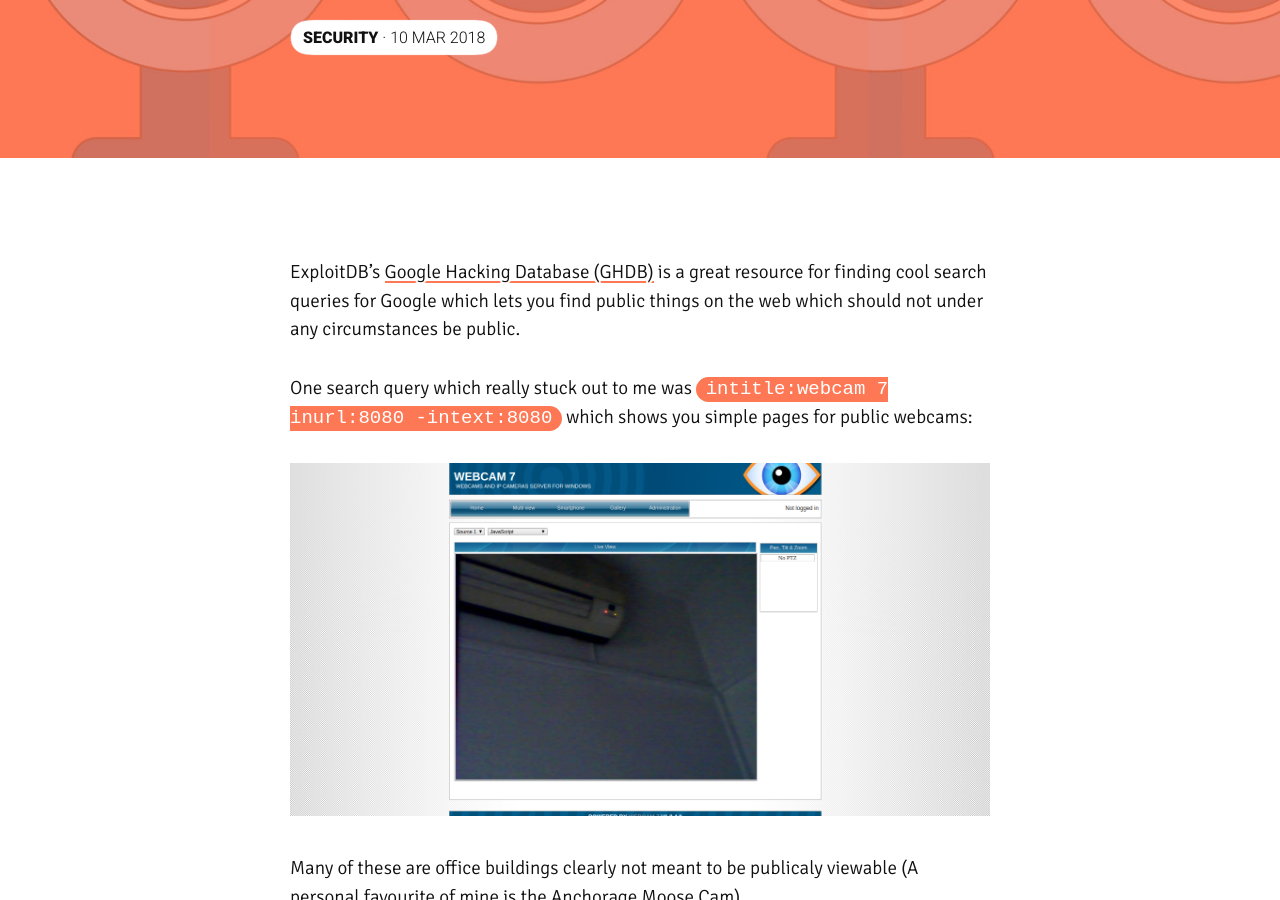
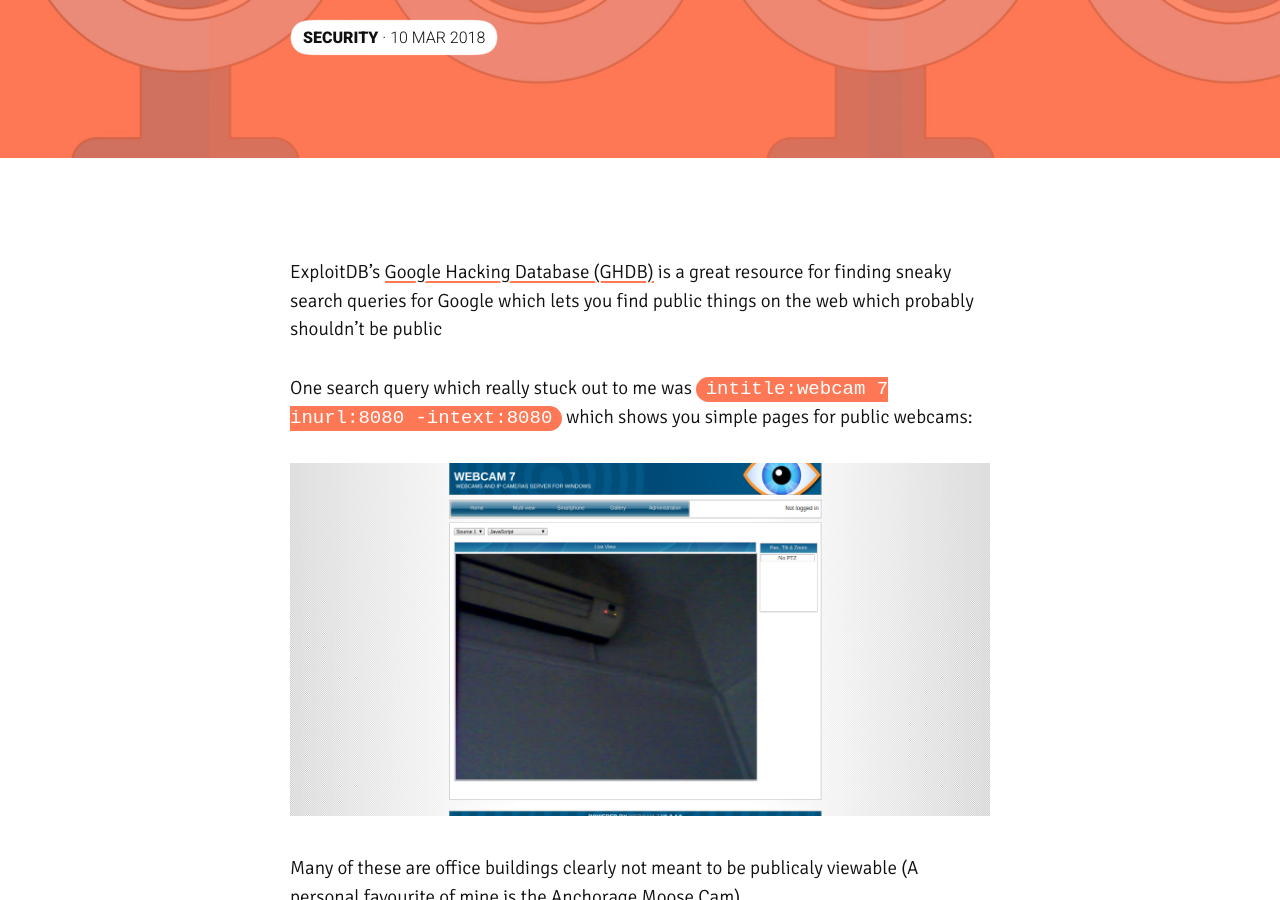
Before and after one commit to ghomasHudson/ghomasHudson.github.io, a Jekyll site: the page built from _posts/2018-03-10-pyWebcamSteg.md, in a window 1280 px wide and 900 px high, scrolled down 302 px. Built offline with Jekyll 4.4.1, drawn with Linux system fonts in a browser that asks for light colours.

Commit message:
updated pyWebcam

```diff
--- a/_posts/2018-03-10-pyWebcamSteg.md
+++ b/_posts/2018-03-10-pyWebcamSteg.md
@@ -6,7 +6,7 @@
 tags: Security
 theme: '#fe7855'
 ---
-ExploitDB's [Google Hacking Database (GHDB)](https://www.exploit-db.com/google-hacking-database/) is a great resource for finding cool search queries for Google which lets you find public things on the web which should not under any circumstances be public.
+ExploitDB's [Google Hacking Database (GHDB)](https://www.exploit-db.com/google-hacking-database/) is a great resource for finding sneaky search queries for Google which lets you find public things on the web which probably shouldn't be public
 
 One search query which really stuck out to me was `intitle:webcam 7 inurl:8080 -intext:8080` which shows you simple pages for public webcams:
 
```
